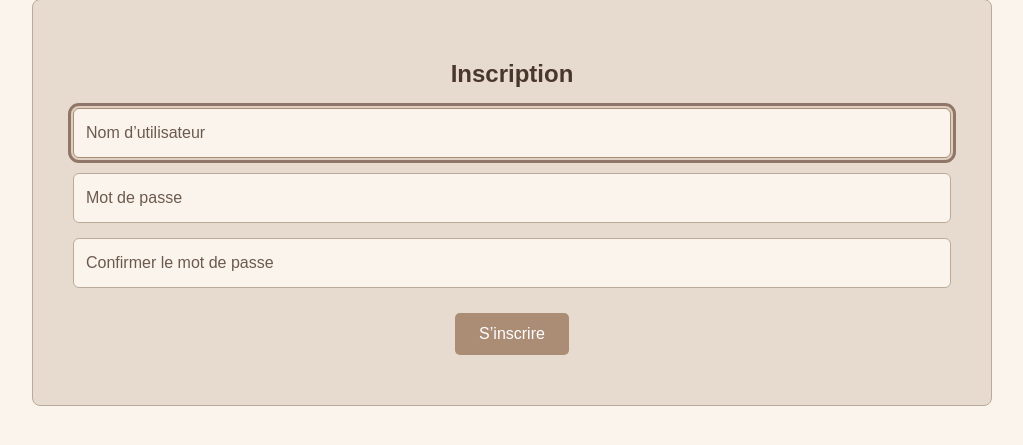
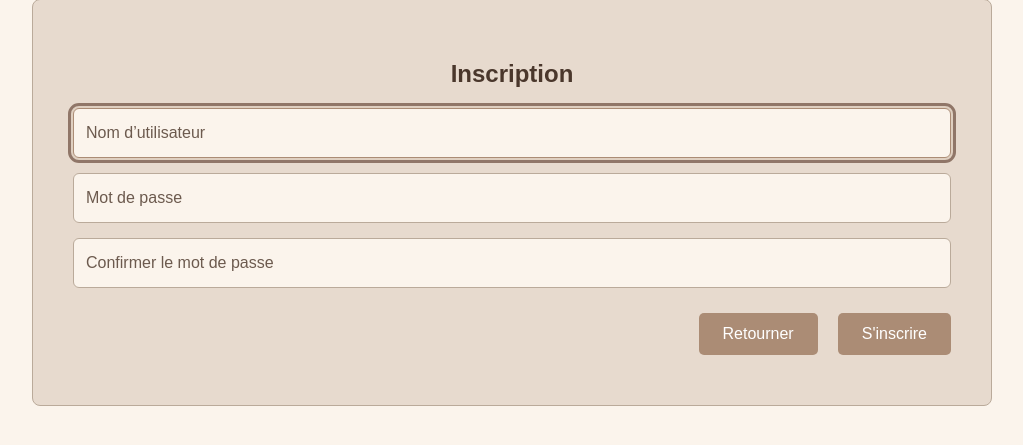
Before and after one commit to myriamdesporte/P9, a Django app: page /authentication/signup/ in a window 1280 px wide. Shown: the part 143-588 px from the top of the page, without its empty margins (128-1151 px from the left). Run offline with Django 5.2, Linux system fonts and the light colour scheme.

Commit message:
Add return-to-login button on signup page

```diff
--- a/authentication/templates/authentication/signup.html
+++ b/authentication/templates/authentication/signup.html
@@ -27,7 +27,10 @@
                     {% endif %}
                 {% endfor %}
 
-                <button type="submit" class="btn">S’inscrire</button>
+                <div class="ticket-actions">
+                    <a href="{% url 'authentication:login' %}" class="btn">Retourner</a>
+                    <button type="submit" class="btn">S'inscrire</button>
+                </div>
             </form>
         </div>
     </div>
```
Also changed, not shown: db.sqlite3.
